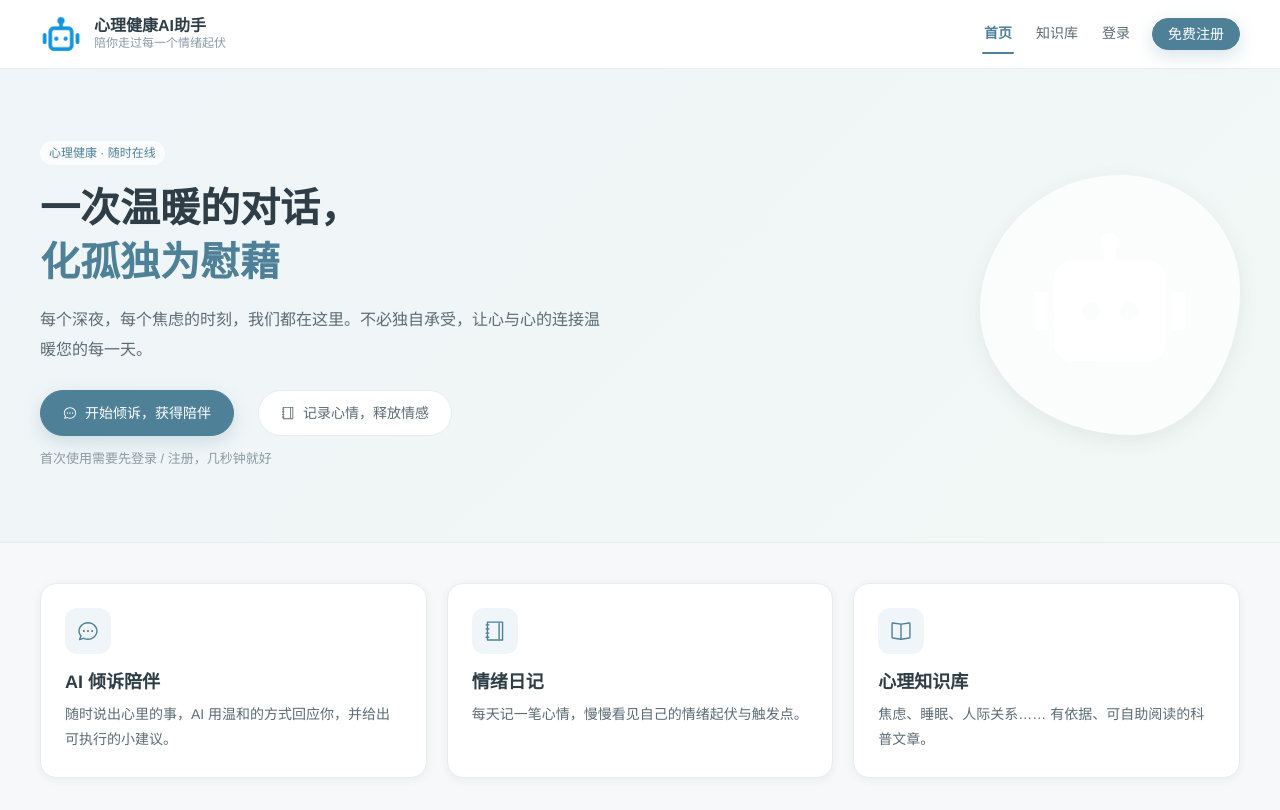
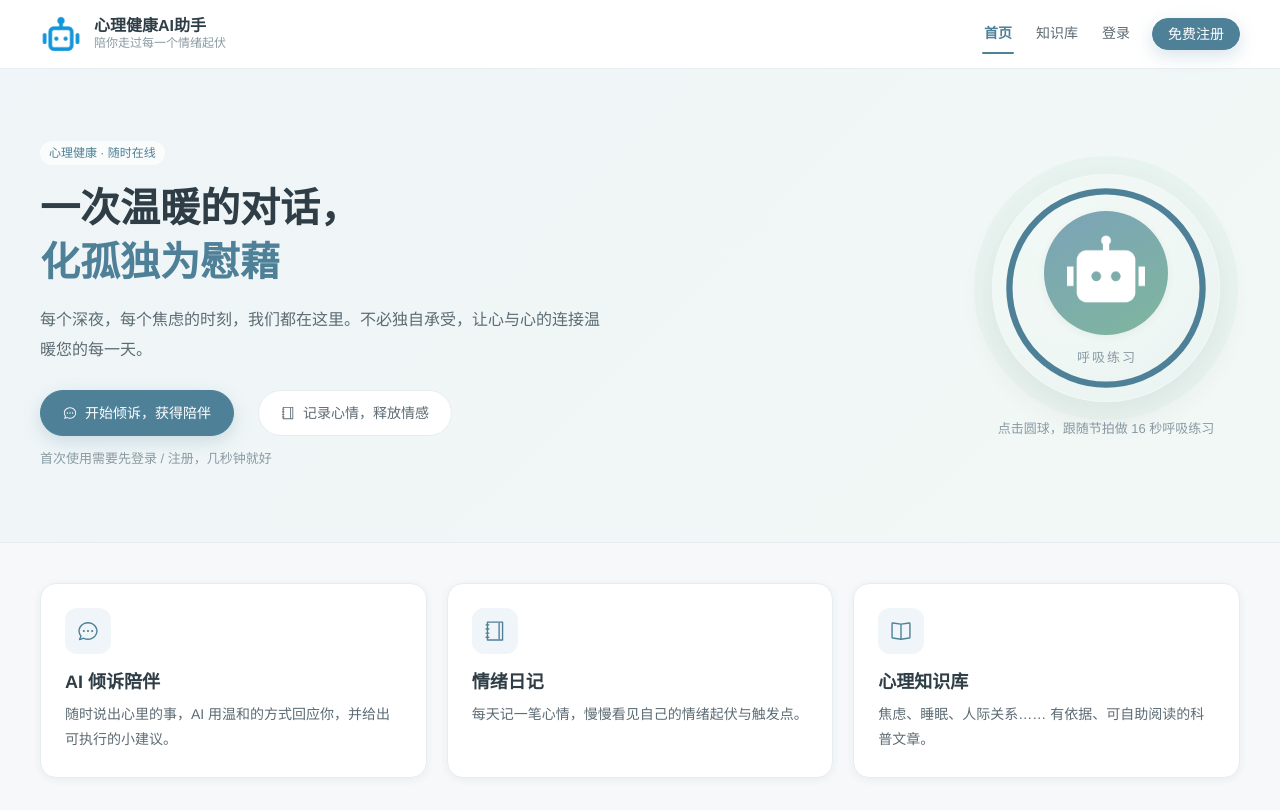
Before and after one commit to wucha-rmh/mental-assistant, a Vue app in the folder frontend/: page / in a window 1280 px wide. Built offline with nearby package versions, Linux system fonts and the light colour scheme.

Commit message:
feat: 首页右侧改为可点击的呼吸球（4-4-6-2 引导呼吸 + 阶段倒计时）

```diff
--- a/frontend/src/views/home.vue
+++ b/frontend/src/views/home.vue
@@ -23,9 +23,39 @@
                     </div>
                     <p v-if="!isLoggedIn" class="hero-hint">首次使用需要先登录 / 注册，几秒钟就好</p>
                 </div>
+                <!-- 呼吸球：点击开始 / 结束引导式呼吸练习 -->
                 <div class="hero-art">
-                    <div class="art-blob"></div>
-                    <el-image class="art-image" :src="iconUrl" alt="AI 心理助手" fit="contain" />
+                    <button
+                        type="button"
+                        class="breath-ball"
+                        :class="{ 'is-active': breathing }"
+                        :style="ballStyle"
+                        :aria-pressed="breathing ? 'true' : 'false'"
+                        :aria-label="breathing ? '结束呼吸练习' : '开始呼吸练习'"
+                        @click="toggleBreathing"
+                    >
+                        <span class="ball-halo" aria-hidden="true"></span>
+                        <svg class="ball-ring" viewBox="0 0 100 100" aria-hidden="true">
+                            <circle class="ring-track" cx="50" cy="50" r="46" />
+                            <circle class="ring-progress" cx="50" cy="50" r="46" :style="{ strokeDashoffset: ringOffset }" />
+                        </svg>
+                        <span class="ball-core">
+                            <template v-if="breathing">
+                                <span class="ball-phase">{{ phase.text }}</span>
+                                <span class="ball-count">{{ remaining }}</span>
+                            </template>
+                            <template v-else>
+                                <span class="ball-face">
+                                    <img class="ball-image" :src="iconUrl" alt="AI 心理助手" />
+                                </span>
+                                <span class="ball-label">呼吸练习</span>
+                            </template>
+                        </span>
+                    </button>
+                    <p class="ball-hint">
+                        <template v-if="breathing">第 {{ cycles }} 轮 · {{ phase.tip }} · 点击结束</template>
+                        <template v-else>点击圆球，跟随节拍做 {{ totalSeconds }} 秒呼吸练习</template>
+                    </p>
                 </div>
             </div>
         </section>
@@ -49,7 +79,7 @@
     </div>
 </template>
 <script setup>
-import { computed, onMounted, ref } from 'vue'
+import { computed, onBeforeUnmount, onMounted, ref } from 'vue'
 import { useRouter } from 'vue-router'
 
 const router = useRouter()
@@ -57,6 +87,69 @@ const router = useRouter()
 const iconUrl = new URL('@/assets/images/robot-fill.png', import.meta.url).href
 
 const isLoggedIn = ref(false)
+
+/* ── 呼吸球：4-4-6-2 引导呼吸（焦虑时常用来把呼吸放慢的节奏） ── */
+const BREATH_PHASES = [
+    { key: 'inhale', text: '吸气', seconds: 4, scale: 1.16, tip: '用鼻子慢慢吸气' },
+    { key: 'hold', text: '屏息', seconds: 4, scale: 1.16, tip: '轻轻屏住就好' },
+    { key: 'exhale', text: '呼气', seconds: 6, scale: 0.86, tip: '用嘴缓缓呼气' },
+    { key: 'rest', text: '停留', seconds: 2, scale: 0.86, tip: '放松，准备下一轮' }
+]
+const RING_LENGTH = 2 * Math.PI * 46
+
+const breathing = ref(false)
+const phaseIndex = ref(0)
+const remaining = ref(BREATH_PHASES[0].seconds)
+const cycles = ref(0)
+const reducedMotion = ref(false)
+let timer = null
+
+const phase = computed(() => BREATH_PHASES[phaseIndex.value])
+const totalSeconds = computed(() => BREATH_PHASES.reduce((sum, item) => sum + item.seconds, 0))
+
+// 每个阶段用不同的过渡时长，球体大小就与阶段秒数严格同步
+const ballStyle = computed(() => {
+    if (!breathing.value || reducedMotion.value) {
+        return { transform: 'scale(1)', '--ball-duration': '0.8s' }
+    }
+    return { transform: `scale(${phase.value.scale})`, '--ball-duration': `${phase.value.seconds}s` }
+})
+
+// 圆环随当前阶段倒计时逐渐走完
+const ringOffset = computed(() => {
+    if (!breathing.value) return 0
+    return RING_LENGTH * (1 - remaining.value / phase.value.seconds)
+})
+
+const tick = () => {
+    remaining.value -= 1
+    if (remaining.value > 0) return
+    const next = (phaseIndex.value + 1) % BREATH_PHASES.length
+    if (next === 0) cycles.value += 1
+    phaseIndex.value = next
+    remaining.value = BREATH_PHASES[next].seconds
+}
+
+const startBreathing = () => {
+    phaseIndex.value = 0
+    remaining.value = BREATH_PHASES[0].seconds
+    cycles.value = 1
+    breathing.value = true
+    timer = setInterval(tick, 1000)
+}
+
+const stopBreathing = () => {
+    breathing.value = false
+    cycles.value = 0
+    phaseIndex.value = 0
+    remaining.value = BREATH_PHASES[0].seconds
+    if (timer) {
+        clearInterval(timer)
+        timer = null
+    }
+}
+
+const toggleBreathing = () => (breathing.value ? stopBreathing() : startBreathing())
 
 // 需要登录的入口在未登录时先引导到登录页，避免点进去一路报错
 const needLogin = ['/consultation', '/emotion-diary']
@@ -94,6 +187,11 @@ const go = (path) => {
 
 onMounted(() => {
     isLoggedIn.value = localStorage.getItem('token') !== null
+    reducedMotion.value = window.matchMedia('(prefers-reduced-motion: reduce)').matches
+})
+
+onBeforeUnmount(() => {
+    if (timer) clearInterval(timer)
 })
 </script>
 <style scoped lang="scss">
@@ -167,27 +265,176 @@ onMounted(() => {
     color: var(--mh-text-3);
 }
 
+/* ── 呼吸球（点击开始引导式呼吸练习） ── */
 .hero-art {
+    width: 268px;
+    flex-shrink: 0;
+    display: flex;
+    flex-direction: column;
+    align-items: center;
+    gap: var(--mh-space-4);
+}
+
+.breath-ball {
     position: relative;
-    width: 260px;
-    height: 260px;
-    flex-shrink: 0;
+    width: 228px;
+    height: 228px;
+    padding: 0;
+    border: 0;
+    border-radius: 50%;
+    cursor: pointer;
+    font-family: inherit;
     display: flex;
     align-items: center;
     justify-content: center;
+    background: radial-gradient(
+        circle at 32% 26%,
+        rgba(255, 255, 255, 0.96) 0%,
+        rgba(255, 255, 255, 0.78) 46%,
+        var(--mh-primary-light-9) 100%
+    );
+    box-shadow: var(--mh-shadow-lg), inset 0 0 0 1px rgba(255, 255, 255, 0.9);
+    transform: scale(1);
+    /* --ball-duration 由脚本按当前阶段秒数注入，球体缩放与呼吸节拍严格同步 */
+    transition: transform var(--ball-duration, 0.8s) ease-in-out, box-shadow 0.35s ease;
+    -webkit-tap-highlight-color: transparent;
 
-    .art-blob {
-        position: absolute;
-        inset: 0;
-        border-radius: 54% 46% 42% 58% / 52% 44% 56% 48%;
-        background: rgba(255, 255, 255, 0.75);
-        box-shadow: var(--mh-shadow);
+    &:hover,
+    &.is-active {
+        box-shadow: var(--mh-shadow-primary), inset 0 0 0 1px rgba(255, 255, 255, 0.9);
     }
 
-    .art-image {
+    &:focus-visible {
+        outline: 2px solid var(--mh-primary);
+        outline-offset: 6px;
+    }
+
+    .ball-halo {
+        position: absolute;
+        inset: -16px;
+        border-radius: 50%;
+        background: var(--mh-mint-light-7);
+        opacity: 0;
+        animation: ball-breathe 7s ease-in-out infinite;
+        pointer-events: none;
+    }
+
+    &.is-active .ball-halo {
+        animation: none;
+        opacity: 0.35;
+    }
+
+    .ball-ring {
+        position: absolute;
+        inset: 9px;
+        width: calc(100% - 18px);
+        height: calc(100% - 18px);
+        transform: rotate(-90deg);
+        pointer-events: none;
+
+        .ring-track,
+        .ring-progress {
+            fill: none;
+            stroke-linecap: round;
+        }
+
+        .ring-track {
+            stroke: var(--mh-border-strong);
+            stroke-width: 1.5;
+            opacity: 0.8;
+        }
+
+        .ring-progress {
+            stroke: var(--mh-primary);
+            stroke-width: 3;
+            /* 2π × 46，与脚本里的 RING_LENGTH 一致（r 见模板中的 circle） */
+            stroke-dasharray: 289.03;
+            transition: stroke-dashoffset 1s linear;
+        }
+    }
+
+    .ball-core {
         position: relative;
-        width: 150px;
-        height: 150px;
+        display: flex;
+        flex-direction: column;
+        align-items: center;
+        justify-content: center;
+        gap: var(--mh-space-3);
+        color: var(--mh-primary);
+    }
+
+    /* iconUrl 是白色剪影 PNG，必须垫一层底色才看得见（见 CLAUDE.md 三.9） */
+    .ball-face {
+        width: 124px;
+        height: 124px;
+        border-radius: 50%;
+        display: flex;
+        align-items: center;
+        justify-content: center;
+        background: linear-gradient(150deg, var(--mh-primary-light-3) 0%, var(--mh-mint) 100%);
+        box-shadow: var(--mh-shadow-sm);
+        transition: transform 0.35s ease;
+    }
+
+    &:hover .ball-face {
+        transform: scale(1.06);
+    }
+
+    .ball-image {
+        width: 78px;
+        height: 78px;
+        object-fit: contain;
+    }
+
+    .ball-label {
+        font-size: var(--mh-font-2);
+        letter-spacing: 2px;
+        text-indent: 2px;
+        color: var(--mh-text-3);
+    }
+
+    .ball-phase {
+        font-size: var(--mh-font-4);
+        font-weight: 600;
+        letter-spacing: 4px;
+        text-indent: 4px;
+    }
+
+    .ball-count {
+        font-size: var(--mh-font-7);
+        font-weight: 600;
+        line-height: 1.2;
+        color: var(--mh-text-1);
+        font-variant-numeric: tabular-nums;
+    }
+}
+
+.ball-hint {
+    height: 18px;
+    font-size: var(--mh-font-2);
+    color: var(--mh-text-3);
+    text-align: center;
+}
+
+@keyframes ball-breathe {
+    0%,
+    100% {
+        opacity: 0;
+        transform: scale(0.94);
+    }
+    50% {
+        opacity: 0.5;
+        transform: scale(1.06);
+    }
+}
+
+@media (prefers-reduced-motion: reduce) {
+    .breath-ball {
+        transition: box-shadow 0.35s ease;
+    }
+
+    .breath-ball .ball-halo {
+        animation: none;
     }
 }
 
```
